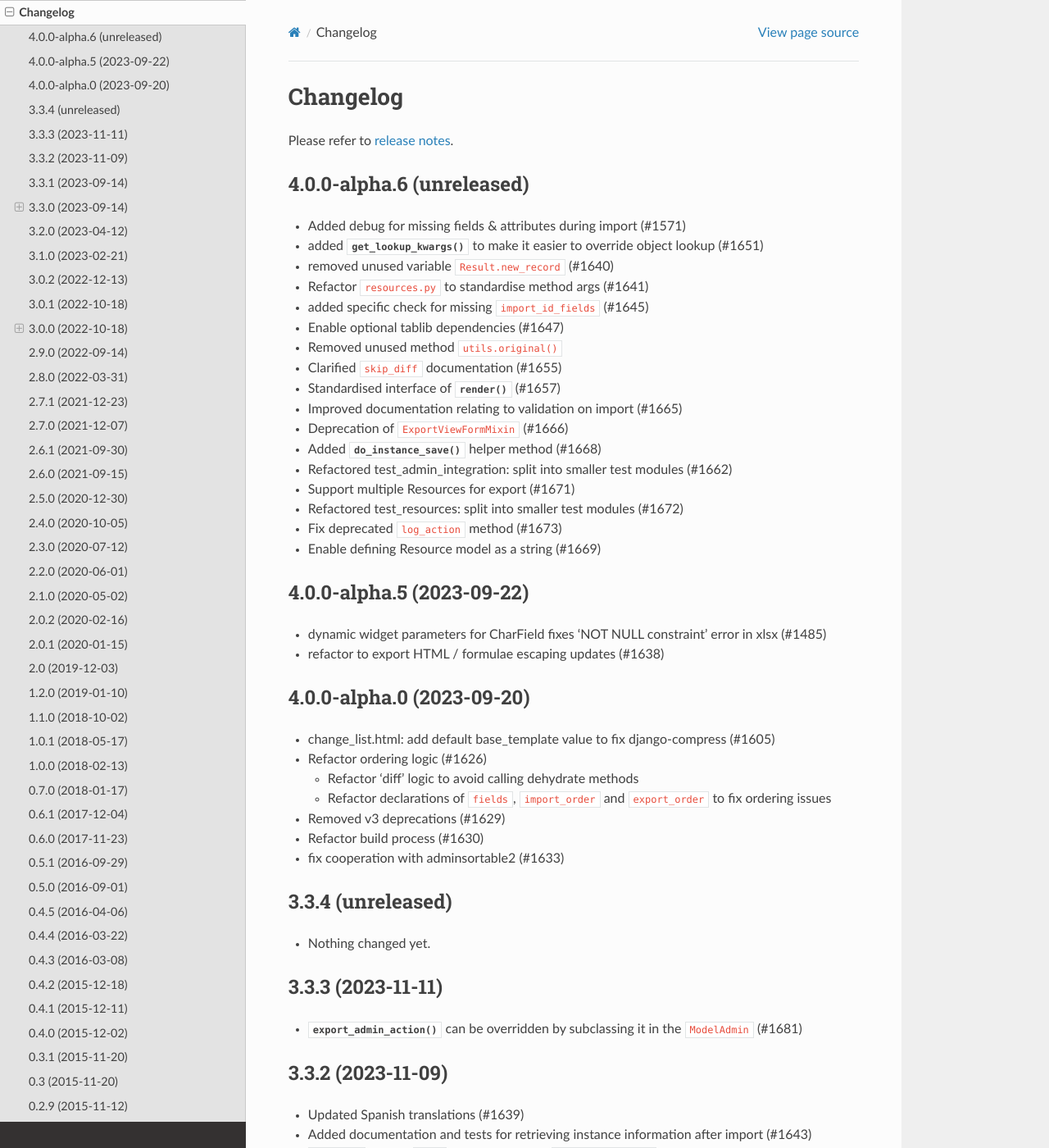
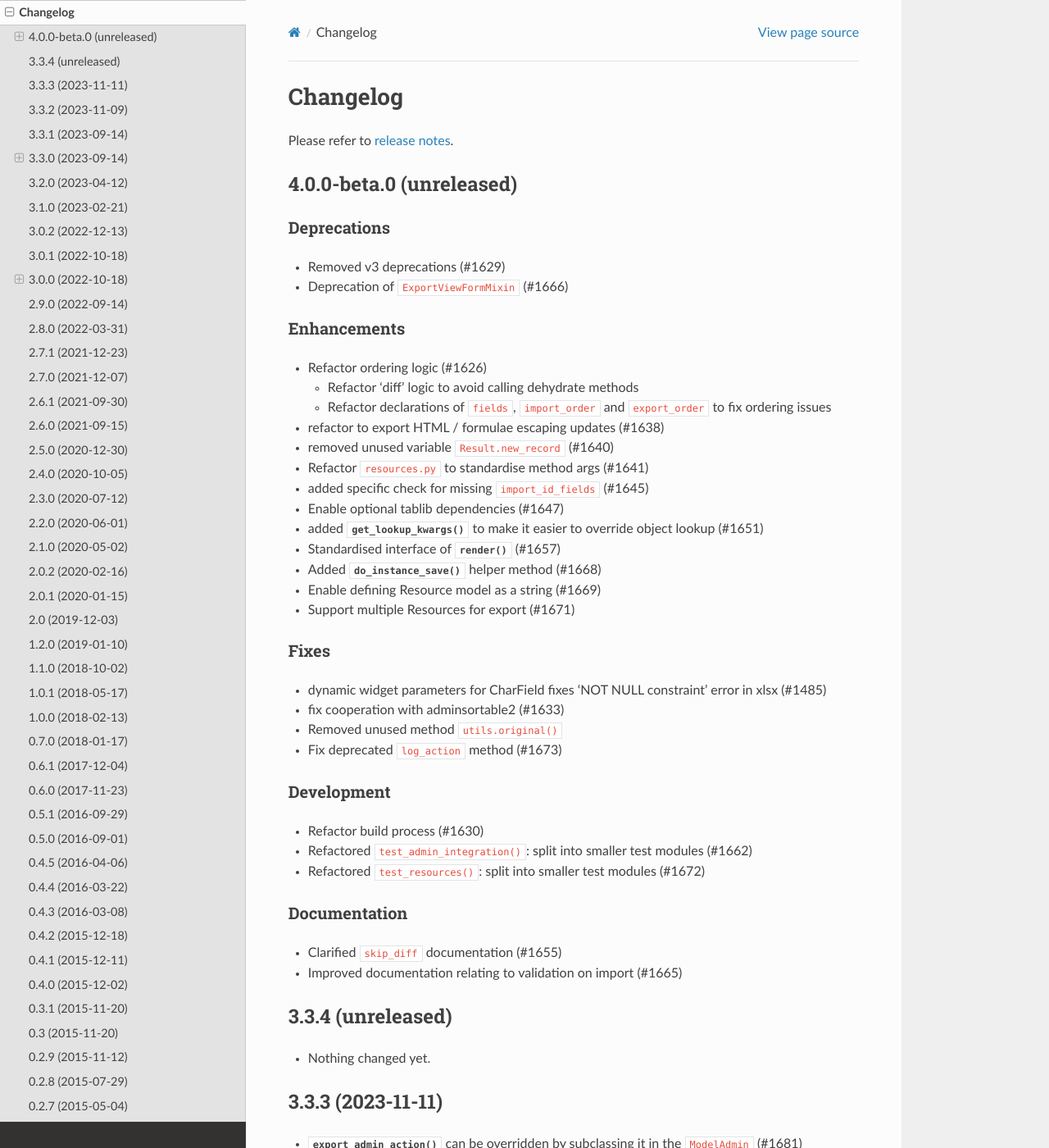
Before and after one commit to django-import-export/django-import-export, a Sphinx documentation site: the page built from docs/changelog.rst, in a window 1280 px wide and 1400 px high. Shown: the whole window at 82% size. Built offline with Sphinx 7.4.7 and the Read the Docs theme 2.0.0, drawn with Linux system fonts in a browser that asks for light colours; pages that are not in the unit, such as notebooks, are missing from menus; the version number could not be read and is left out.

Commit message:
changelog update

```diff
--- a/docs/changelog.rst
+++ b/docs/changelog.rst
@@ -4,51 +4,61 @@ Changelog
 
 Please refer to :doc:`release notes<release_notes>`.
 
-4.0.0-alpha.6 (unreleased)
+4.0.0-beta.0 (unreleased)
 --------------------------
 
-- Added debug for missing fields & attributes during import (#1571)
-- added :meth:`~import_export.widgets.ForeignKeyWidget.get_lookup_kwargs` to make it easier to override object
-  lookup (#1651)
-- removed unused variable ``Result.new_record`` (#1640)
-- Refactor ``resources.py`` to standardise method args (#1641)
-- added specific check for missing ``import_id_fields`` (#1645)
-- Enable optional tablib dependencies (#1647)
-- Removed unused method ``utils.original()``
-- Clarified ``skip_diff`` documentation (#1655)
-- Standardised interface of :meth:`~import_export.widgets.Widget.render` (#1657)
-- Improved documentation relating to validation on import (#1665)
+Deprecations
+############
+
+- Removed v3 deprecations (#1629)
 - Deprecation of ``ExportViewFormMixin`` (#1666)
-- Added :meth:`~import_export.resources.Resource.do_instance_save` helper method (#1668)
-- Refactored test_admin_integration: split into smaller test modules (#1662)
-- Support multiple Resources for export (#1671)
-- Refactored test_resources: split into smaller test modules (#1672)
-- Fix deprecated ``log_action`` method (#1673)
-- Enable defining Resource model as a string (#1669)
 
-4.0.0-alpha.5 (2023-09-22)
---------------------------
-- dynamic widget parameters for CharField fixes 'NOT NULL constraint' error in xlsx (#1485)
-- refactor to export HTML / formulae escaping updates (#1638)
+Enhancements
+############
 
-4.0.0-alpha.0 (2023-09-20)
---------------------------
-
-- change_list.html: add default base_template value to fix django-compress (#1605)
 - Refactor ordering logic (#1626)
 
   - Refactor 'diff' logic to avoid calling dehydrate methods
 
   - Refactor declarations of ``fields``, ``import_order`` and ``export_order`` to fix ordering issues
 
-- Removed v3 deprecations (#1629)
+- refactor to export HTML / formulae escaping updates (#1638)
+- removed unused variable ``Result.new_record`` (#1640)
+- Refactor ``resources.py`` to standardise method args (#1641)
+- added specific check for missing ``import_id_fields`` (#1645)
+- Enable optional tablib dependencies (#1647)
+- added :meth:`~import_export.widgets.ForeignKeyWidget.get_lookup_kwargs` to make it easier to override object
+  lookup (#1651)
+- Standardised interface of :meth:`~import_export.widgets.Widget.render` (#1657)
+- Added :meth:`~import_export.resources.Resource.do_instance_save` helper method (#1668)
+- Enable defining Resource model as a string (#1669)
+- Support multiple Resources for export (#1671)
+
+Fixes
+#####
+
+- dynamic widget parameters for CharField fixes 'NOT NULL constraint' error in xlsx (#1485)
+- fix cooperation with adminsortable2 (#1633)
+- Removed unused method ``utils.original()``
+- Fix deprecated ``log_action`` method (#1673)
+
+Development
+###########
+
 - Refactor build process (#1630)
-- fix cooperation with adminsortable2 (#1633)
+- Refactored ``test_admin_integration()``: split into smaller test modules (#1662)
+- Refactored ``test_resources()``: split into smaller test modules (#1672)
+
+Documentation
+#############
+
+- Clarified ``skip_diff`` documentation (#1655)
+- Improved documentation relating to validation on import (#1665)
+
 3.3.4 (unreleased)
 ------------------
 
 - Nothing changed yet.
-
 
 3.3.3 (2023-11-11)
 ------------------
```
